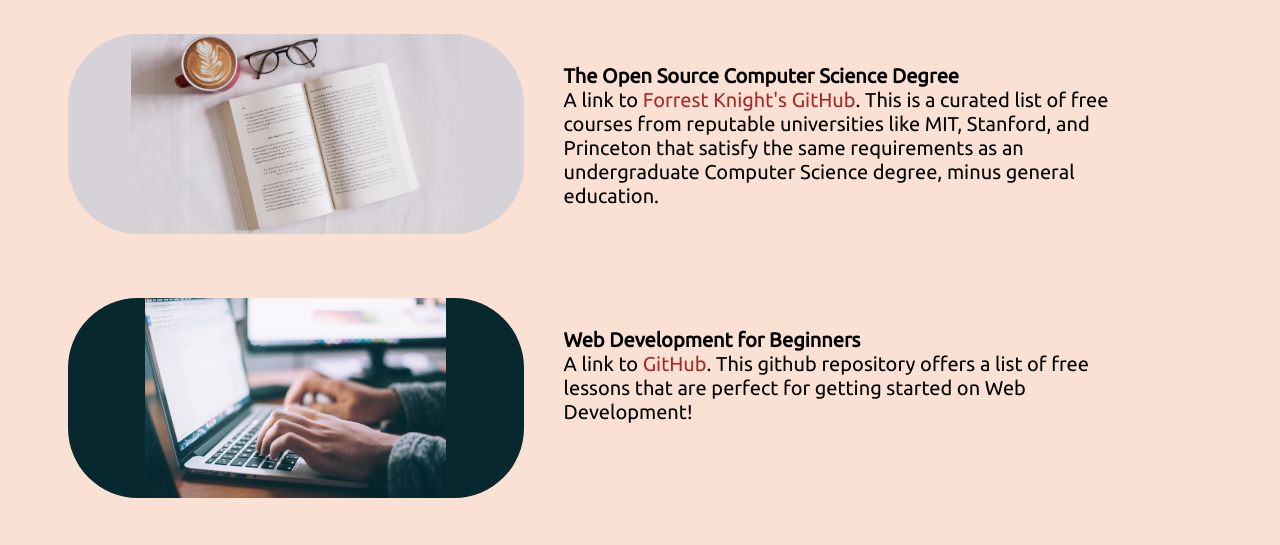
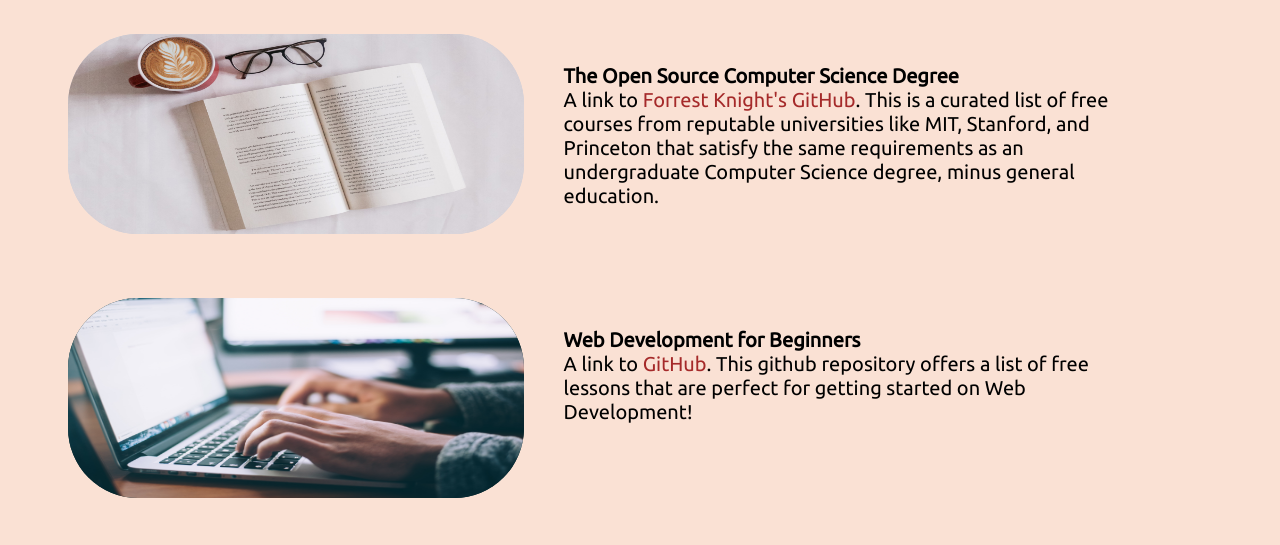
Before and after one commit to kelly-exe/TecHacksSubmition, a plain HTML site: page resources.html in a window 1280 px wide. Shown: the part 228-773 px from the top of the page. Drawn offline with Linux system fonts and the light colour scheme; a web font is replaced by a local one.

Commit message:
Update resources.html

```diff
--- a/resources.html
+++ b/resources.html
@@ -51,13 +51,13 @@
           <div class="open-source">
               <h1>Open Source Curriculum</h1>
               <div class="block">
-                <img src="res-img/book.jpg" style="background-color: rgb(215,210,216);"/>
+                <img src="res-img/book.jpg" style="background-color: rgb(215,210,216); object-fit: fill;"/>
                 <p><strong>The Open Source Computer Science Degree</strong><br>A link to <a target="_blank" href="https://github.com/ForrestKnight/open-source-cs/">Forrest Knight's GitHub</a>.
                     This is a curated list of free courses from reputable universities like MIT, Stanford, and Princeton that satisfy the same requirements as an
                 undergraduate Computer Science degree, minus general education. </p>
             </div>
             <div class="block">
-                <img src="res-img/webs.jpg" style="background-color: rgb(7,40,47);"/>
+                <img src="res-img/webs.jpg" style="background-color: rgb(7,40,47); object-fit: fill;"/>
                 <p><strong>Web Development for Beginners</strong><br>A link to <a target="_blank" href="https://github.com/microsoft/Web-Dev-For-Beginners">GitHub</a>.
                    This github repository offers a list of free lessons that are perfect for getting started on Web Development!</p>
             </div>
```
